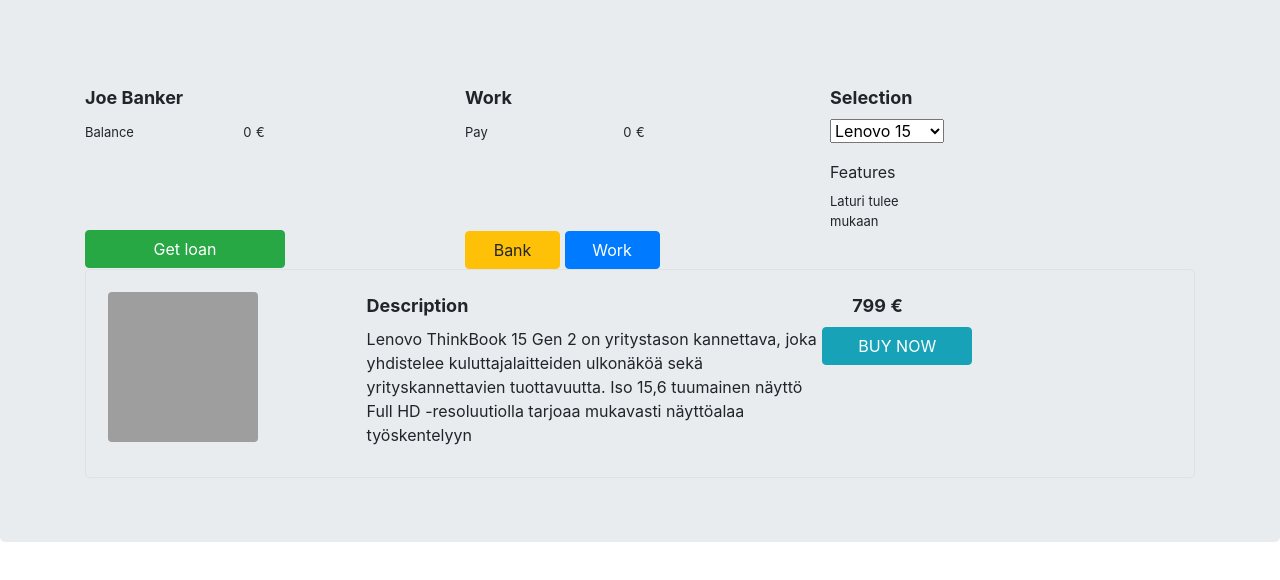
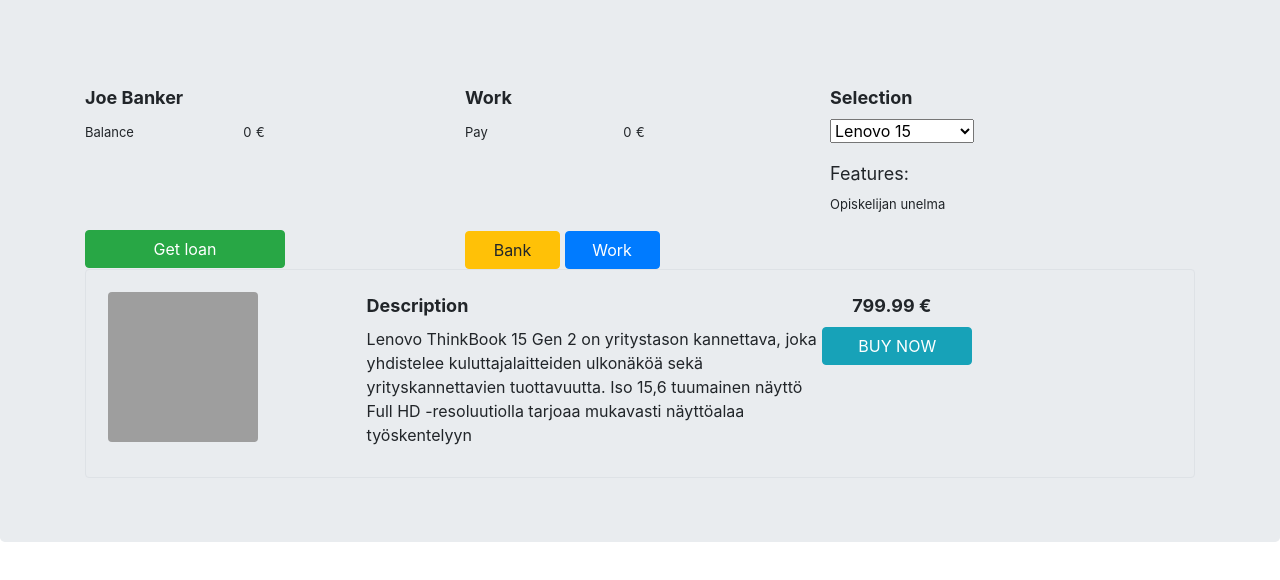
Before and after one commit to JohnnyJii/JS_Komputershop, a website with bundled scripts: page index.html in a window 1280 px wide. Shown: the part 102-682 px from the top of the page. Built offline with nearby package versions, Linux system fonts and the light colour scheme; grey boxes are pictures that could not be loaded; files whose address does not match are found by name.

Commit message:
fix: minor bug fixes bootstrap

```diff
--- a/index.html
+++ b/index.html
@@ -81,7 +81,7 @@
                         </div>
                         <div class="row-cols-3" style="padding-top: 5%;">
                         <div class="row">
-                            <label style="font-size: medium bold;">Features</label>
+                            <label style="font-size: large;">Features:</label>
                         </div>
                             <div class="row">
                                 <label id="description-label" style="font-size: small;"></label>
--- a/index.js
+++ b/index.js
@@ -135,6 +135,7 @@
         if (banker.balance >= laptopPrice) {
             banker.balance -= laptopPrice;
             app.lblBalance.innerText = banker.balance;
+            window.alert("You just bougth a laptop")
         } else {
             window.alert("You don't have enough money to buy")
 
@@ -170,6 +171,7 @@
             window.alert("Only one loan per laptop")
     }
 
+    // Pay the loan back function
     this.repay = function () {
 
         if (banker.workBalance > 0) {
@@ -196,7 +198,7 @@
     }
 }
 
-const laptopArray = [...MOCK_LAPTOPS]; // to copy values not reference
+const laptopArray = [...MOCK_LAPTOPS]; // to copy values
 
 const app = new App(laptopArray);
 app.init();
--- a/laptops.mock.js
+++ b/laptops.mock.js
@@ -2,23 +2,23 @@
     {
         id: 1,
         name: "Lenovo 15",
-        price: 799.00,
+        price: 799.99,
         description: "Lenovo ThinkBook 15 Gen 2 on yritystason kannettava, joka yhdistelee kuluttajalaitteiden ulkonäköä sekä yrityskannettavien tuottavuutta. Iso 15,6 tuumainen näyttö Full HD -resoluutiolla tarjoaa mukavasti näyttöalaa työskentelyyn",
-        features: "Laturi tulee mukaan",
+        features: "Opiskelijan unelma",
         imgLink: 'https://cdn.verk.net/960/images/99/2_682876-4000x3290.jpg'
     },
     {
         id: 2,
         name: "HP 15",
-        price: 699.00,
+        price: 699.90,
         description: "Näe enemmän, kanna vähemmän Näe enemmän ruudulla 6,5 mm:n mikroreunanäytöllä. Ohuen ja kevyen rakenteen ansiosta tämä kannettava kulkee vaivattomasti mukana kaikkialle.",
-        features: "Opiskelijan unelma",
+        features: "Pienellä rahalla surfgfailemaan",
         imgLink: 'https://cdn.verk.net/960/images/95/2_684052-3034x2571.jpeg'
     },
     {
         id: 3,
-        name: "MacBook 16",
-        price: 3139.00,
+        name: "MacBook pro 16",
+        price: 3139.45,
         description: "Näkymä kaikkeen MacBook Prossa on laajempi ja parempi, koska sen entistä suuremman 16 tuuman Retina-näytön pikselitarkkuus on terävämpi ja siinä on miljoonien värien tuki. Hyödynnä 6- tai 8- ytimisten prosessoreiden ja AMD Radeon Pro 5000M‐sarjan näytönohjaimen tehoa jopa 8 Gt GDDR6- muistin sekä optimoidun jäähdytys­arkkitehtuurin kanssa mullistavaa suoristuskykyä varten",
         features: "Nyt löytyy vääntöä",
         imgLink: 'https://cdn.verk.net/960/images/67/2_592483-2255x1320.jpeg'
@@ -26,7 +26,7 @@
     {
         id: 4,
         name: "Asus 17",
-        price: 3299.00,
+        price: 3299.99,
         description: "Asus ROG Strix SCAR 17 on suunniteltu e-pelaamiseen ja erityisesti mahdollistamaan kilpailemisen kovimmalla tasolla. Siinä on yksi markkinoiden tehokkaimmista prosessoreista, AMD Ryzen 9 5900HX, ja GeForce RTX 3080 Max-P -näytönohjain. Lisäksi se tarjoaa 1 Tt NVMe SSD-tilaa ja 32 Gt:n verran DDR4 RAM-muistia. Edistynyt ROG-jäähdytysjärjestelmä ja",
         features: "Täydellinen paketti ammattilaiselle",
         imgLink: 'https://cdn.verk.net/960/images/47/2_683731-1994x1363.jpg'
```
